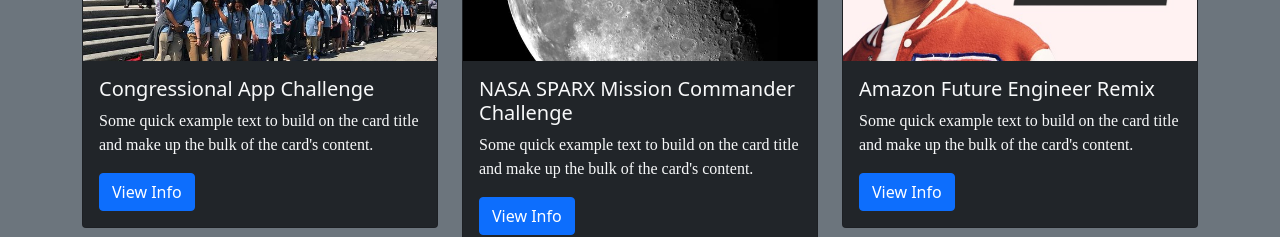
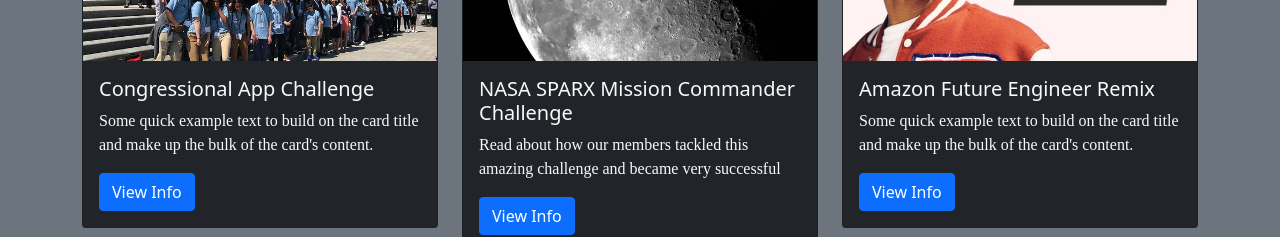
Before and after one commit to RayhanM17/EHS.CodingClub, a website: page dist/index.html in a window 1280 px wide. Shown: the part 820-1057 px from the top of the page. Drawn offline with nearby package versions, Linux system fonts and the light colour scheme.

Commit message:
new commit

```diff
--- a/dist/index.html
+++ b/dist/index.html
@@ -94,7 +94,7 @@
             <div class="img"></div>
             <div class="card-body">
               <h5 class="card-title">NASA SPARX Mission Commander Challenge</h5>
-              <p class="card-text">Some quick example text to build on the card title and make up the bulk of the card's content.</p>
+              <p class="card-text">Read about how our members tackled this amazing challenge and became very successful</p>
               <a href="comp.html" class="btn btn-primary">View Info</a>
             </div>
           </div>
```
